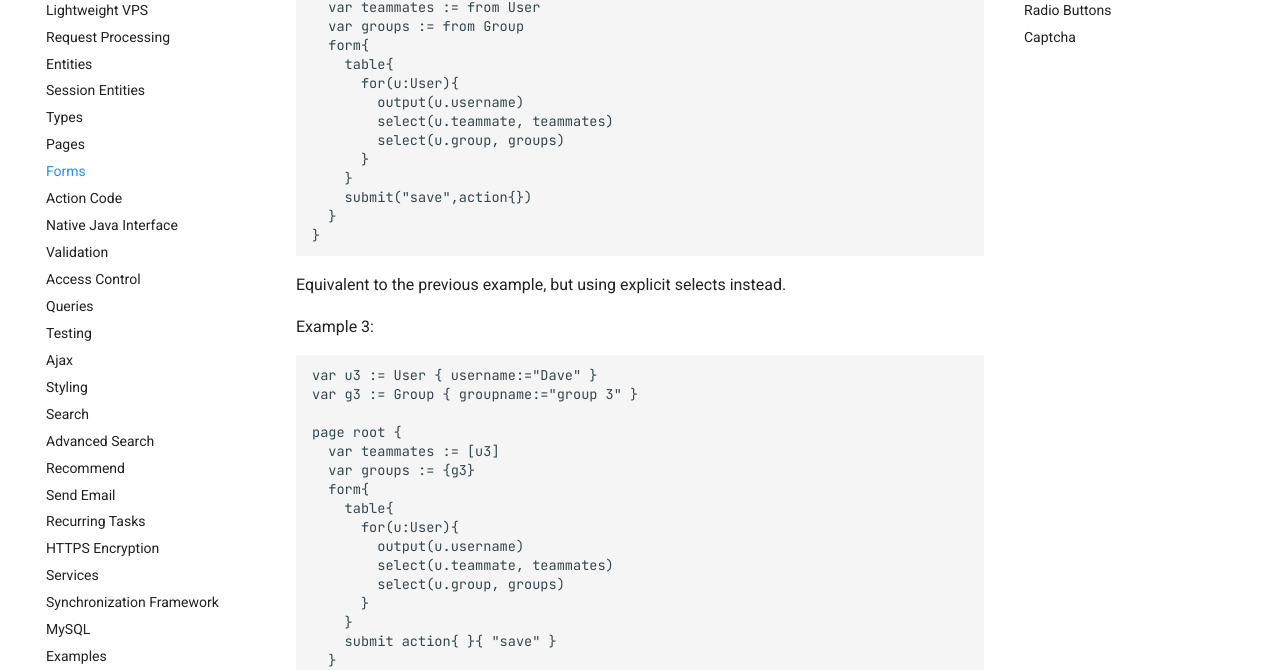
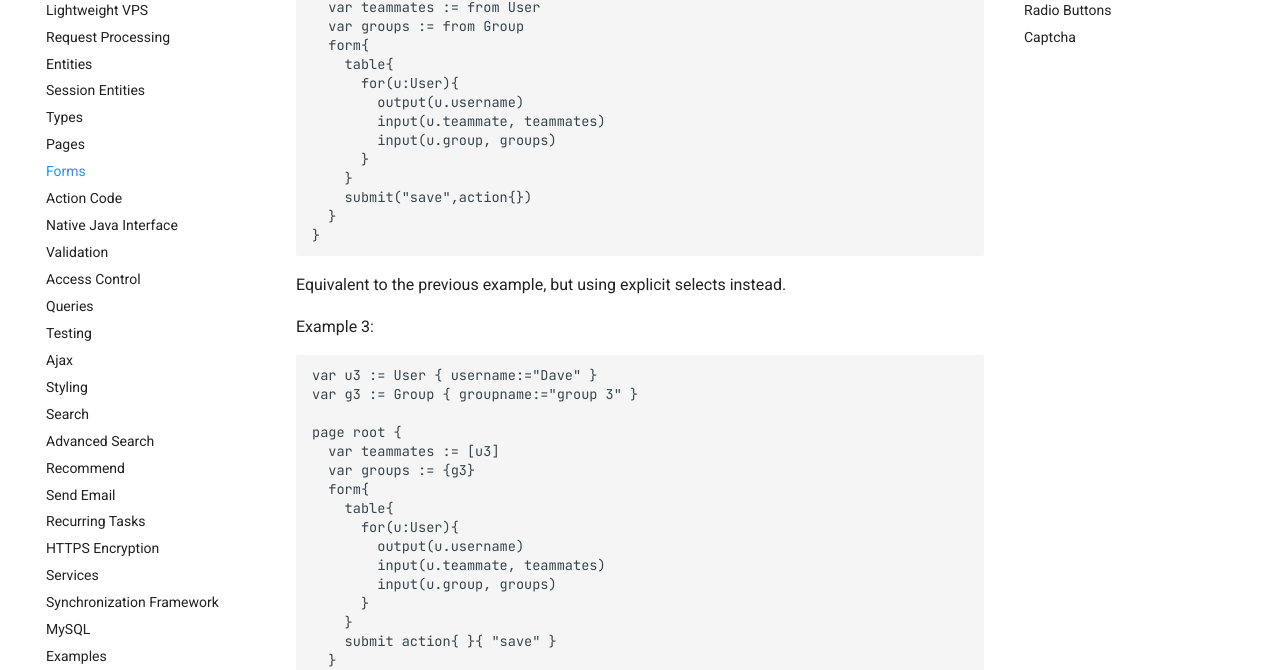
Before and after one commit to webdsl/webdsl-docs, an MkDocs documentation site: the page built from docs/reference/forms.md, in a window 1280 px wide and 1400 px high, scrolled down 3876 px. Shown: the part 281-951 px from the top of the window. Built offline with MkDocs 1.6.1 and Material for MkDocs 9.7.7, drawn with Linux system fonts in a browser that asks for light colours; comment, search, counter and statistics services are not loaded; some of the changed text lies outside the part shown.

Commit message:
Update forms.md

```diff
--- a/docs/reference/forms.md
+++ b/docs/reference/forms.md
@@ -46,7 +46,7 @@ For example, to get a checkbox, use:
 or:
 
     entity TestEntity {
-     x : Bool
+      x : Bool
     }
     define editTestEntity (e:TestEntity){
      form{
@@ -172,8 +172,8 @@ Example 2:
         table{
           for(u:User){
             output(u.username)
-            select(u.teammate, teammates)
-            select(u.group, groups)
+            input(u.teammate, teammates)
+            input(u.group, groups)
           }
         }
         submit("save",action{})
@@ -194,8 +194,8 @@ Example 3:
         table{
           for(u:User){
             output(u.username)
-            select(u.teammate, teammates)
-            select(u.group, groups)
+            input(u.teammate, teammates)
+            input(u.group, groups)
           }
         }
         submit action{ }{ "save" }
```
Also changed, not shown: other parts of docs/reference/forms.md (+2 -2 lines).
